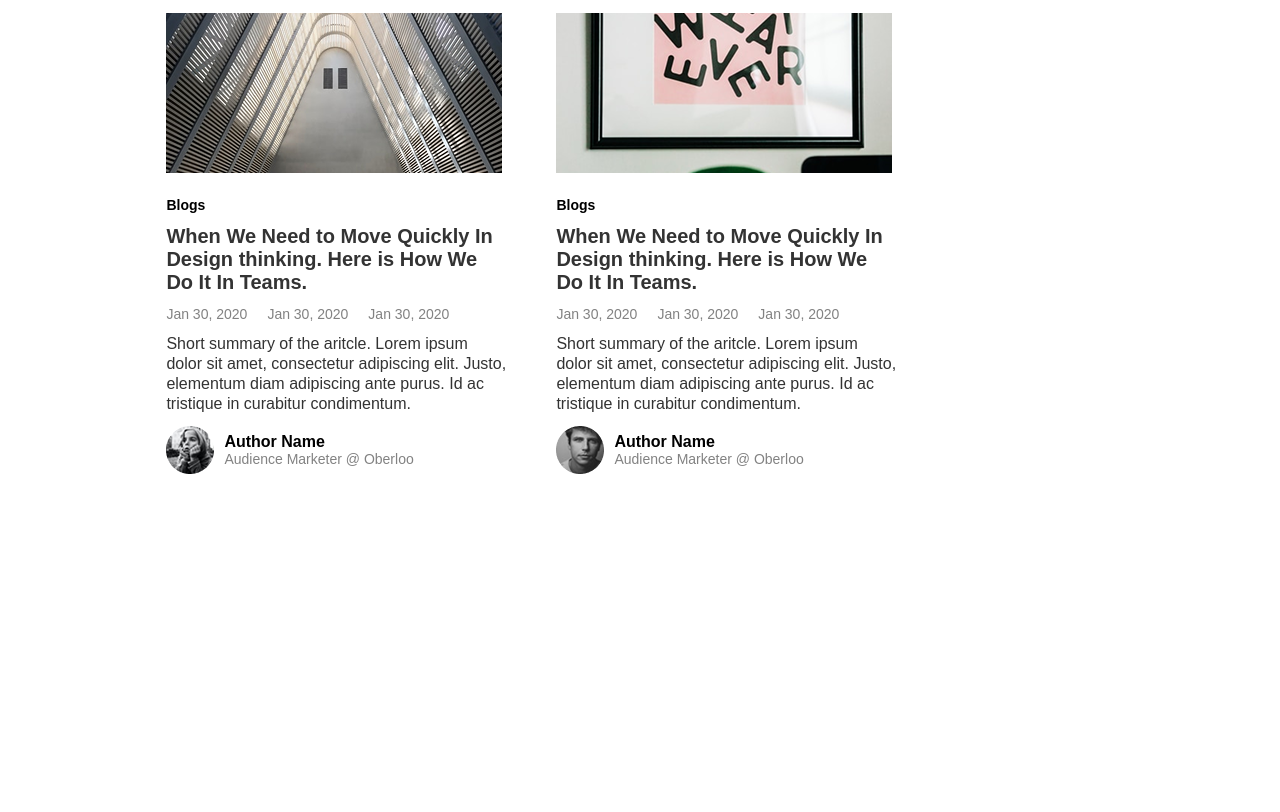
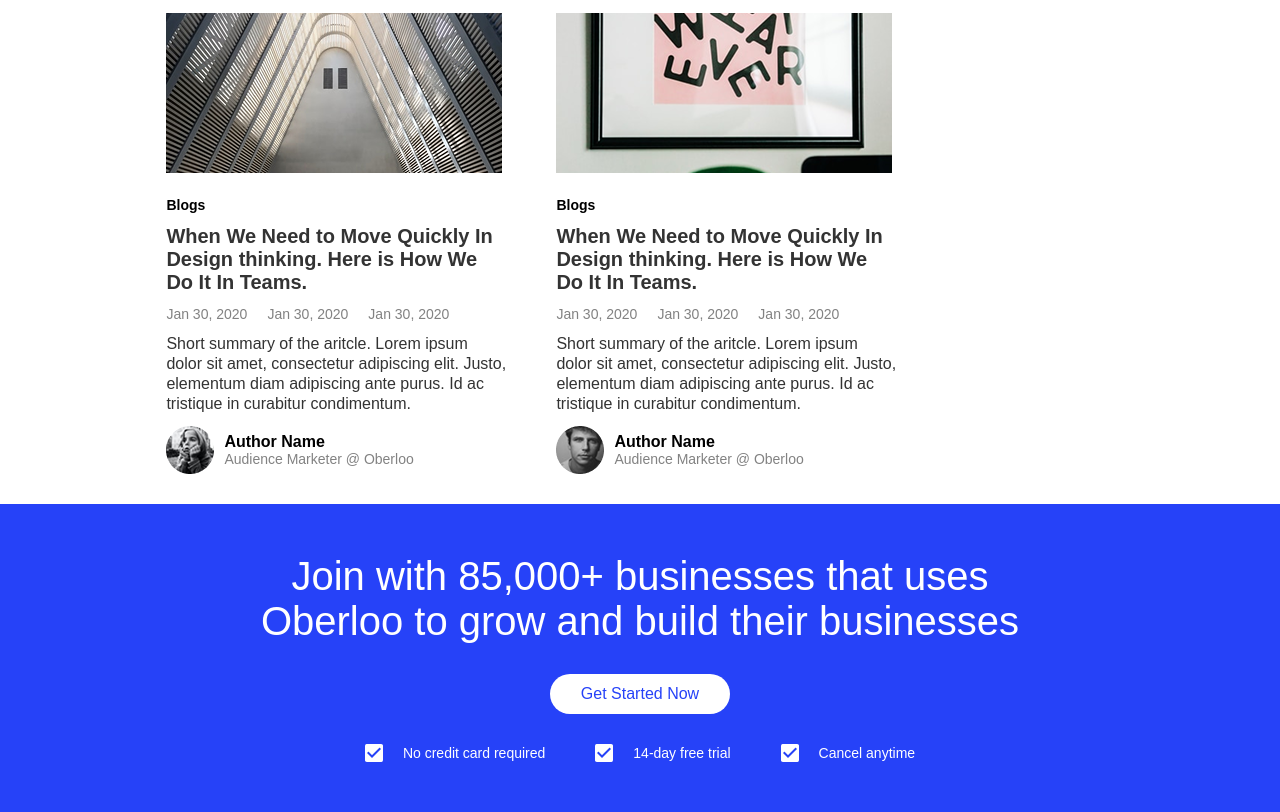
Before and after one commit to sodatovruslan/Oberloo, a website: page index.html in a window 1280 px wide. Shown: the part 5191-6003 px from the top of the page. Before the commit the page ends 5695 px from the top, so only its background shows below. Drawn offline with Linux system fonts and the light colour scheme.

Commit message:
add sectionSix

```diff
--- a/index.html
+++ b/index.html
@@ -440,6 +440,27 @@
 </div>
 </div>
 	</section>
+	<section class='SectionSix'>
+		<div class='center'>
+			<p class='Join'>Join with 85,000+ businesses that uses Oberloo to grow and build their businesses</p>
+		<button class='butget'>Get Started Now</button>
+
+	<div class='DIVFLEX'>
+		<div class='disp'>
+			<img src="./Vector (5).png" alt="">
+			<p class='No'>No credit card required</p>
+		</div>
+		<div class='disp'>
+			<img src="./Vector (5).png" alt="">
+			<p class='No'>14-day free trial</p>
+		</div>
+		<div class='disp'>
+			<img src="./Vector (5).png" alt="">
+			<p class='No'>Cancel anytime</p>
+		</div>
+	</div>
+	</div>
+	</section>
 </main>
 
 
--- a/main.scss
+++ b/main.scss
@@ -378,3 +378,47 @@ color: white
 		width:348px ;
 	}
 }
+.SectionSix{
+	background-color: #2642F8;
+	padding: 50px;
+	.Join{
+		font-size: 40px;
+		font-weight: 500;
+		color: #FFFFFF;
+		width: 762px;
+		margin: auto;
+		text-align: center;
+
+
+	}
+	.butget{
+		width: 180px;
+		height: 40px;
+		border-radius: 50px;
+		background-color: #FFFFFF;
+		font-size:16px;
+		font-weight: 500;
+		color: #2642F8;
+		border: none;
+	}
+	.disp{
+		display: flex;
+		align-items: center;
+		gap: 20px;
+	}
+	.No{
+		font-size: 14px;
+		font-weight: 300;
+		color:#FFFFFF ;
+	}
+	.DIVFLEX{
+		display: flex;
+		gap: 50px;
+	}
+	.center{
+		display: flex;
+		flex-direction: column;
+		align-items: center;
+		gap: 30px;
+	}
+}
```
Also changed, not shown: Vector (5).png (added), main.css, 1 other file.
